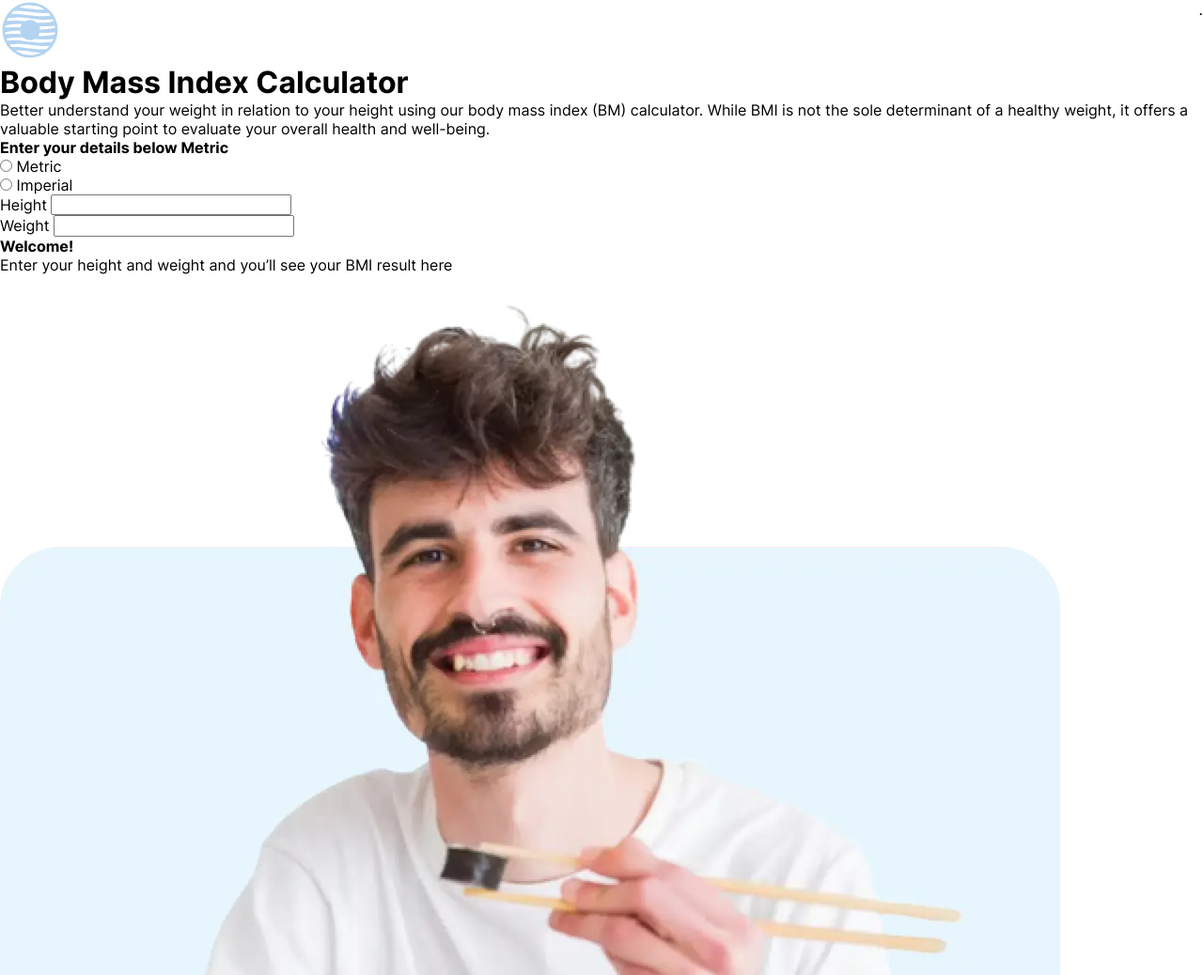
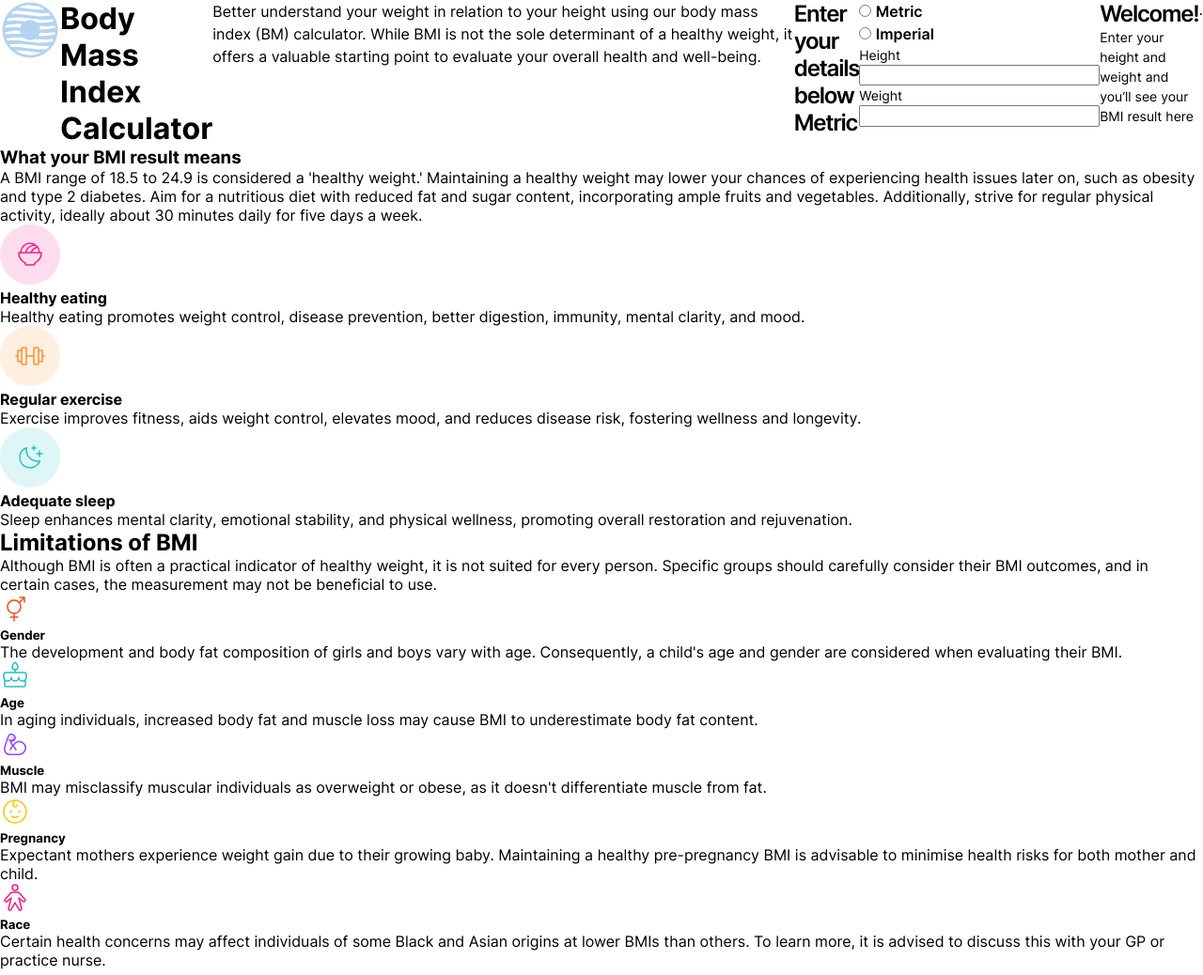
Before and after one commit to olaide-hok/bmi-calculator, a website: page index.html in a window 1280 px wide. Shown: the top 1038 px of the page at 94% size. Drawn offline with nearby package versions, Linux system fonts and the light colour scheme; files that its build step writes are made by us from their sources.

Commit message:
update class names

```diff
--- a/index.html
+++ b/index.html
@@ -18,50 +18,60 @@
   </head>
   <body>
     <main class="container">
-      <div class="hero">
+      <div class="d-flex hero">
         <!-- Logo -->
         <div class="logo-wrapper">
           <img src="./code/assets/images/logo.svg" alt="bmi logo">
         </div>
-        <div class="info-cards">
+        <div class="d-flex info-cards">
           <!-- BMI Calc -->
-          <section class="card-1">
+          <section class="d-flex hero-content">
             <h1 class="title">Body Mass Index Calculator</h1>
-            <p class="copy">
+            <p class="copy text-preset-6-regular">
               Better understand your weight in relation to your height using our
               body mass index (BM) calculator. While BMI is not the sole
               determinant of a healthy weight, it offers a valuable starting
               point to evaluate your overall health and well-being.
             </p>
           </section>
-          <!-- input section -->
-          <section class="card">
-            <h4 class="instruction">Enter your details below Metric</h4>
+          <!-- input and result section -->
+          <section class="d-flex form">
+            <h4 class="instruction text-preset-4-semiBold">
+              Enter your details below Metric
+            </h4>
             <form>
               <div class="radio-wrapper">
                 <div>
                   <input type="radio" name="metric" id="metric">
-                  <label for="metric">Metric</label>
+                  <label class="text-preset-6-semiBold" for="metric"
+                    >Metric</label
+                  >
                 </div>
                 <div>
                   <input type="radio" name="imperial" id="imperial">
-                  <label for="imperial">Imperial</label>
+                  <label class="text-preset-6-semiBold" for="imperial"
+                    >Imperial</label
+                  >
                 </div>
               </div>
               <div class="input-wrapper">
-                <div class="">
-                  <label for="height">Height</label>
+                <div class="flex-col">
+                  <label class="text-preset-7-regular" for="height"
+                    >Height</label
+                  >
                   <input type="number" name="height" id="height">
                 </div>
-                <div class="">
-                  <label for="weight">Weight</label>
+                <div class="flex-col">
+                  <label class="text-preset-7-regular" for="weight"
+                    >Weight</label
+                  >
                   <input type="number" name="weight" id="weight">
                 </div>
               </div>
             </form>
             <div class="result">
-              <h4>Welcome!</h4>
-              <p>
+              <h4 class="text-preset-4-semiBold">Welcome!</h4>
+              <p class="text-preset-7-regular">
                 Enter your height and weight and you’ll see your BMI result here
               </p>
             </div>
@@ -71,10 +81,10 @@
       <!-- WHt your BMI result means -->
       <div class="bmi_meaning">
         <div class="human">
-          <img
+          <!-- <img
             src="./code/assets/images/image-man-eating.webp"
             alt="man eating"
-          >
+          > -->
         </div>
         <div class="result_meaning">
           <h3>What your BMI result means</h3>
```
